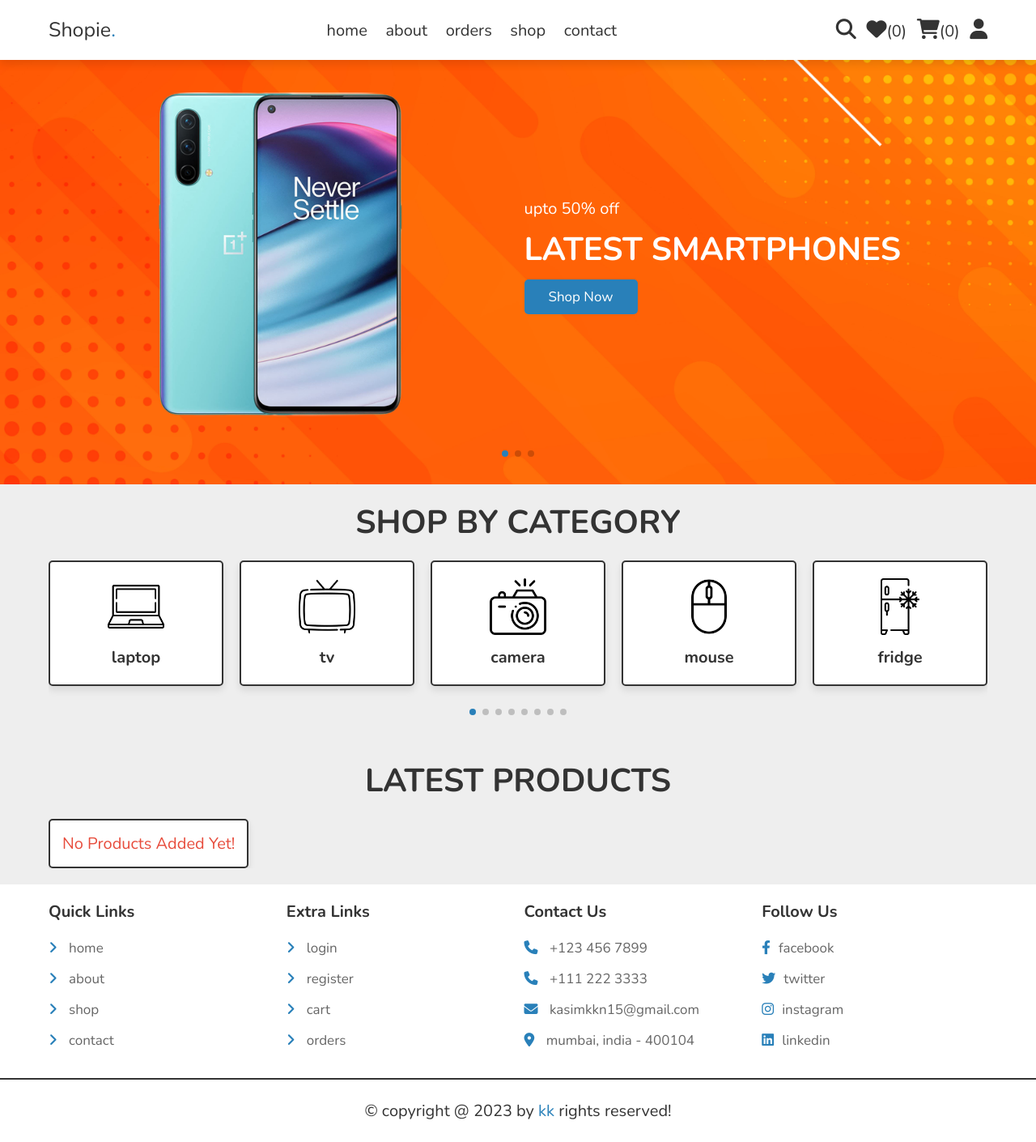
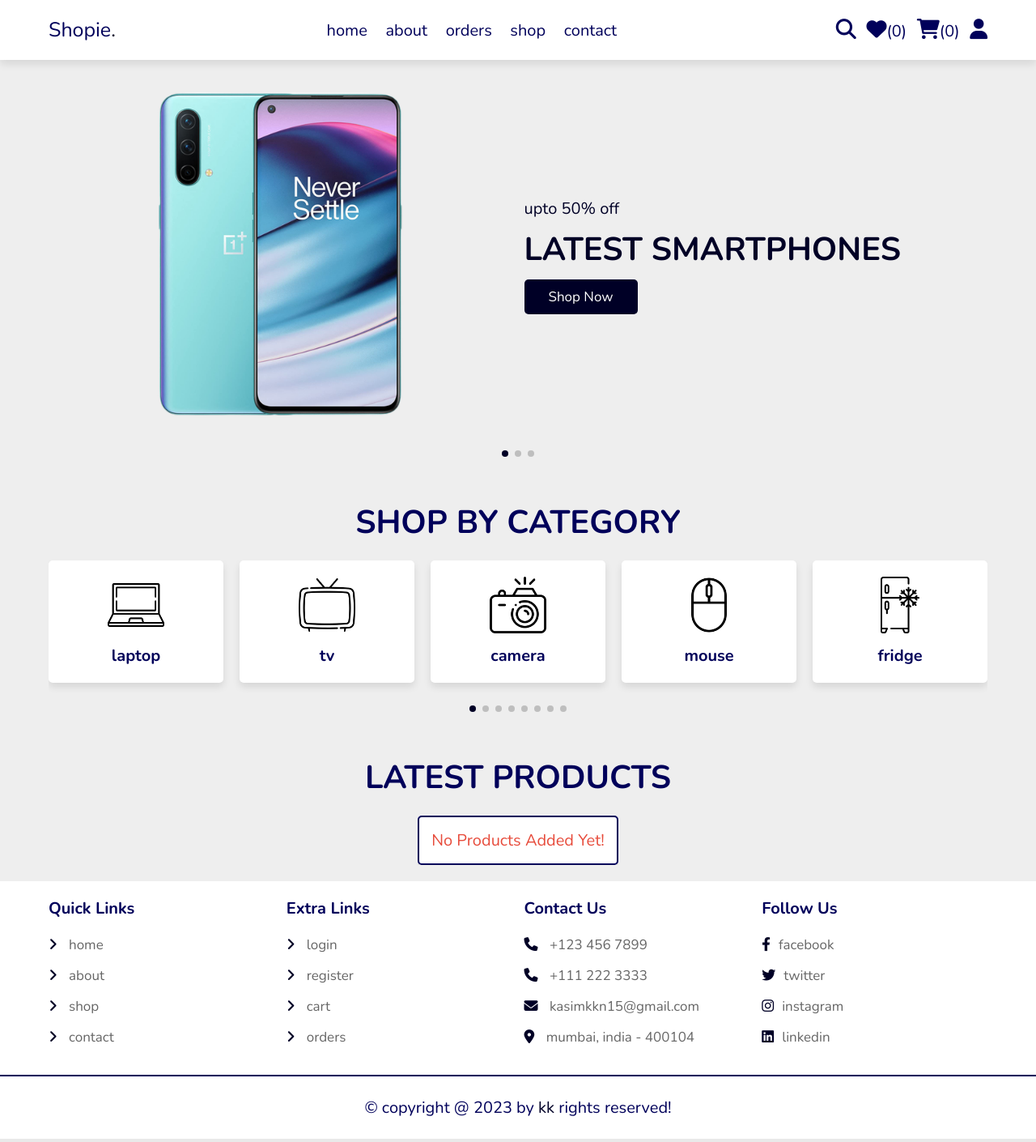
Before and after one commit to Kasimkkn/fullStack-Ecommerce-php, a PHP site: page /home.php in a window 1280 px wide. Shown: the whole page at 81% size. Run offline with PHP 8.4, Linux system fonts and the light colour scheme; data that the repository does not hold is empty; some libraries are stand-ins or nearby versions.

Commit message:
Update style.css

```diff
--- a/css/style.css
+++ b/css/style.css
@@ -1,10 +1,10 @@
 @import url('https://fonts.googleapis.com/css2?family=Nunito:wght@200;300;400;500;600;700&display=swap');
 
 :root{
-   --main-color:#2980b9;
+   --main-color:#000026;
    --orange:#f39c12;
    --red:#e74c3c;
-   --black:#333;
+   --black:#00005a;
    --white:#fff;
    --light-color:#666;
    --light-bg:#eee;
@@ -27,7 +27,7 @@
 
 ::-webkit-scrollbar{
    height: .5rem;
-   width: 1rem;
+   width: .5rem;
 }
 
 ::-webkit-scrollbar-track{
@@ -79,7 +79,7 @@ section{
 .btn:hover,
 .delete-btn:hover,
 .option-btn:hover{
-   background-color: var(--black);
+      background-color: var(--black);
 }
 
 .btn{
@@ -87,7 +87,7 @@ section{
 }
 
 .option-btn{
-   background-color: var(--orange);
+   background-color: var(--main-color);
 }
 
 .delete-btn{
@@ -233,7 +233,7 @@ section{
 }
 
 .home-bg{
-   background:url(../images/home-bg.png) no-repeat;
+/*   background:url(../images/home-bg.png) no-repeat;*/
    background-size: cover;
    background-position: center;
 }
@@ -264,13 +264,13 @@ section{
 
 .home-bg .home .slide .content span{
    font-size: 2rem;
-   color:var(--white);
+   color:var(--main-color);
 }
 
 .home-bg .home .slide .content h3{
    margin-top: 1rem;
    font-size: 4rem;
-   color:var(--white);
+   color:var(--main-color);
    text-transform: uppercase;
 }
 
@@ -286,7 +286,7 @@ section{
 .category .slide{
    margin-bottom: 5rem;
    box-shadow: var(--box-shadow);
-   border:var(--border);
+/*   border:var(--border);*/
    text-align: center;
    padding:2rem;
    background: var(--white);
@@ -319,14 +319,26 @@ section{
    user-select: none;
 }
 
+.home-products{
+   display: flex;
+   flex-direction: column;
+}
+.home-products .products-slider{
+   display: flex;
+}
+.home-products .products-slider .product-list{
+   display: flex;
+   gap: 10px;
+   flex-wrap: wrap;
+}
 .home-products .slide{
-   position: relative;
+   height: fit-content;
+   width: fit-content;
+   margin-bottom: 10px;
    padding:2rem;
    border-radius: .5rem;
-   border:var(--border);
    background-color: var(--white);
    box-shadow: var(--box-shadow);
-   margin-bottom: 5rem;
    overflow: hidden;
    user-select: none;
 }
@@ -351,9 +363,9 @@ section{
 }
 
 .home-products .slide .flex .qty{
-   width: 7rem;
-   padding:1rem;
-   border:var(--border);
+   width: 5rem;
+   padding:.5rem;
+   border: .5px solid;
    font-size: 1.8rem;
    color:var(--black);
    border-radius: .5rem;
@@ -509,7 +521,6 @@ section{
    background-color: var(--white);
    box-shadow: var(--box-shadow);
    border-radius: .5rem;
-   border:var(--border);
    padding:2rem;
    overflow: hidden;
 }
@@ -530,7 +541,6 @@ section{
    line-height: 4.2rem;
    font-size: 2rem;
    background-color: var(--white);
-   border:var(--border);
    border-radius: .5rem;
    text-align: center;
    color:var(--black);
@@ -590,7 +600,6 @@ section{
    background-color: var(--white);
    padding:2rem;
    border-radius: .5rem;
-   border:var(--border);
    box-shadow: var(--box-shadow);
    text-align: center;
    margin:0 auto;
@@ -661,7 +670,6 @@ section{
    background-color: var(--white);
    box-shadow: var(--box-shadow);
    border-radius: .5rem;
-   border:var(--border);
    margin-bottom: 5rem;
    user-select: none;
 }
@@ -705,7 +713,6 @@ section{
    background-color: var(--white);
    box-shadow: var(--box-shadow);
    border-radius: .5rem;
-   border:var(--border);
    max-width: 50rem;
    margin:0 auto;
 }
@@ -918,7 +925,6 @@ section{
 .orders .box-container .box{
    padding:1rem 2rem;
    flex:1 1 40rem;
-   border:var(--border);
    background-color: var(--white);
    box-shadow: var(--box-shadow);
    border-radius: .5rem;
```
